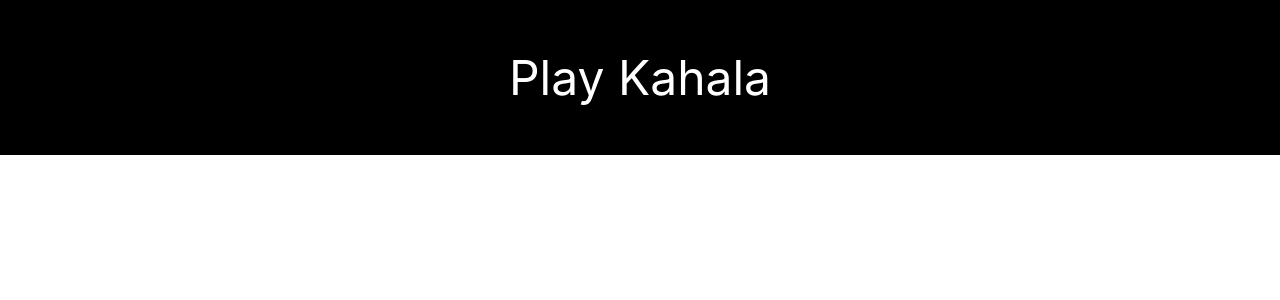
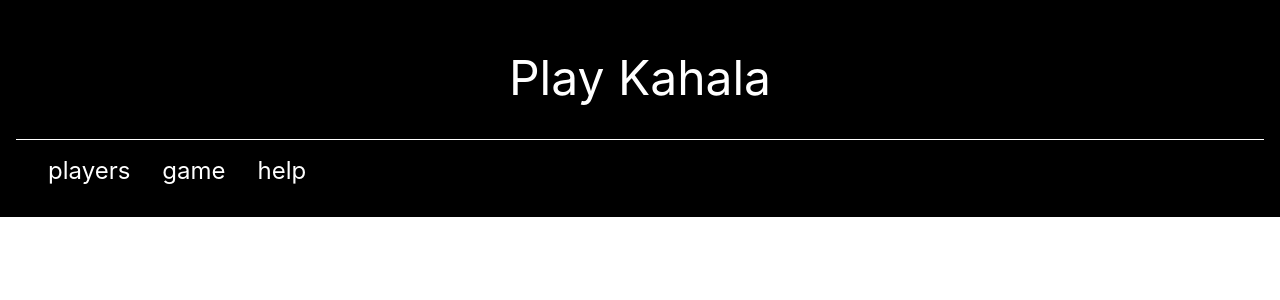
Before and after one commit to tike/kahala, an Angular app: page / in a window 1280 px wide. Shown: the top 300 px of the page. Built offline with nearby package versions, Linux system fonts and the light colour scheme.

Commit message:
add menu

```diff
--- a/src/_mixins.scss
+++ b/src/_mixins.scss
@@ -14,3 +14,8 @@
   font-weight: 400;
   color: #212529;
 }
+
+@mixin fullWidthContainer {
+  box-sizing: border-box;
+  width: 100%;
+}
--- a/src/app/app.component.html
+++ b/src/app/app.component.html
@@ -2,6 +2,13 @@
   <div class="wrap">
     <h1>Play Kahala</h1>
   </div>
+  <nav>
+    <ul>
+      <li><a href="">players</a></li>
+      <li><a href="">game</a></li>
+      <li><a href="">help</a></li>
+    </ul>
+  </nav>
 </header>
 
 <router-outlet></router-outlet>
--- a/src/app/app.component.scss
+++ b/src/app/app.component.scss
@@ -1,8 +1,7 @@
 @import "../_mixins.scss";
 
 header {
-  box-sizing: border-box;
-  width: 100%;
+  @include fullWidthContainer;
   background: black;
   padding: 1em;
 
@@ -12,3 +11,28 @@ header {
     text-align: center;
   }
 }
+
+nav {
+  @include fullWidthContainer;
+  border-top: 1px solid white;
+  background: black;
+  padding:  1em;
+  ul {
+    @include NoPadding;
+    list-style: none;
+    li {
+      display: inline;
+      margin: 0.5em 1em;
+      a {
+        @include SansSerif;
+        color: white;
+        text-decoration: none;
+        font-size: 1.5em;
+        &:hover {
+          color: yellow;
+          text-decoration: underline;
+        }
+      }
+    }
+  }
+}
```
